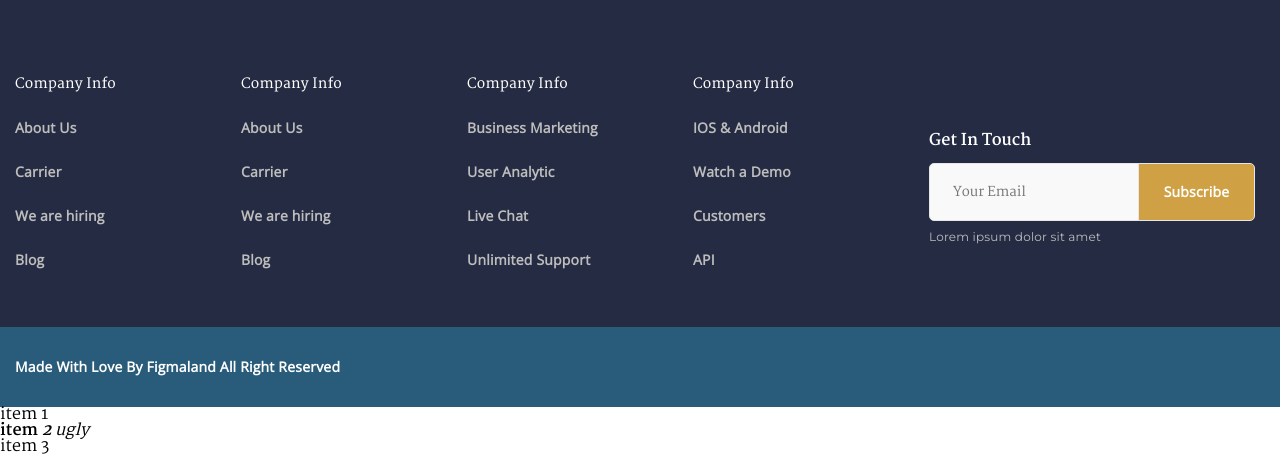
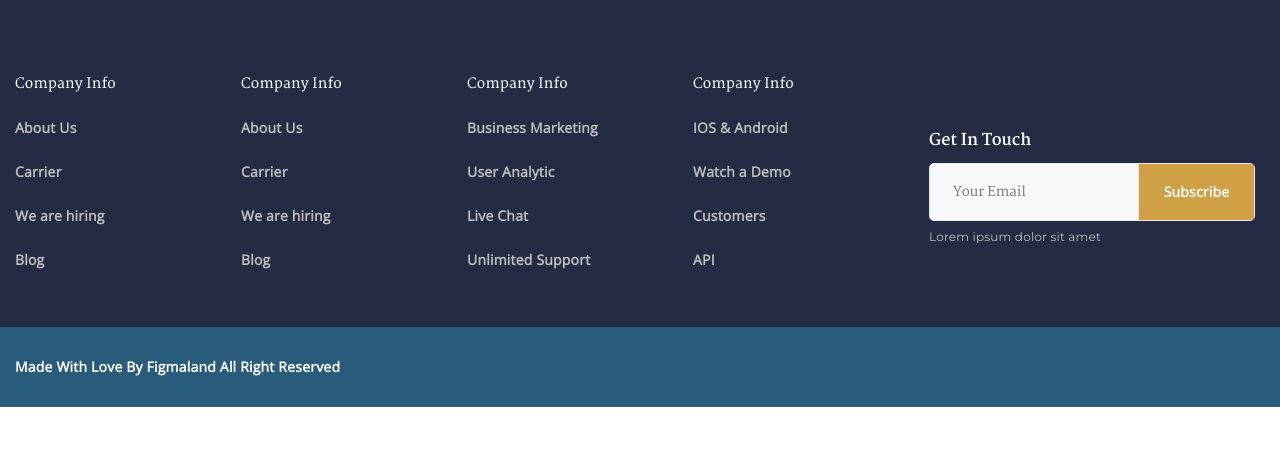
Before and after one commit to i0ji/sm_litigade, a website built with webpack: page src/index.html in a window 1280 px wide. Shown: the part 4898-5358 px from the top of the page. After the commit the page ends 5305 px from the top, so only its background shows below. Built offline with nearby package versions, Linux system fonts and the light colour scheme; files whose address does not match are found by name.

Commit message:
update 3 packages

```diff
--- a/src/index.html
+++ b/src/index.html
@@ -568,10 +568,3 @@
 
 </body>
 </html>
-
-
-<ul>
-    <li> item 1</li>
-    <li> <b> item <i> 2</b> ugly</i></li>
-    <li> item 3 </li>
-</ul>
```
Also changed, not shown: dist/index.html, 1 other file.
